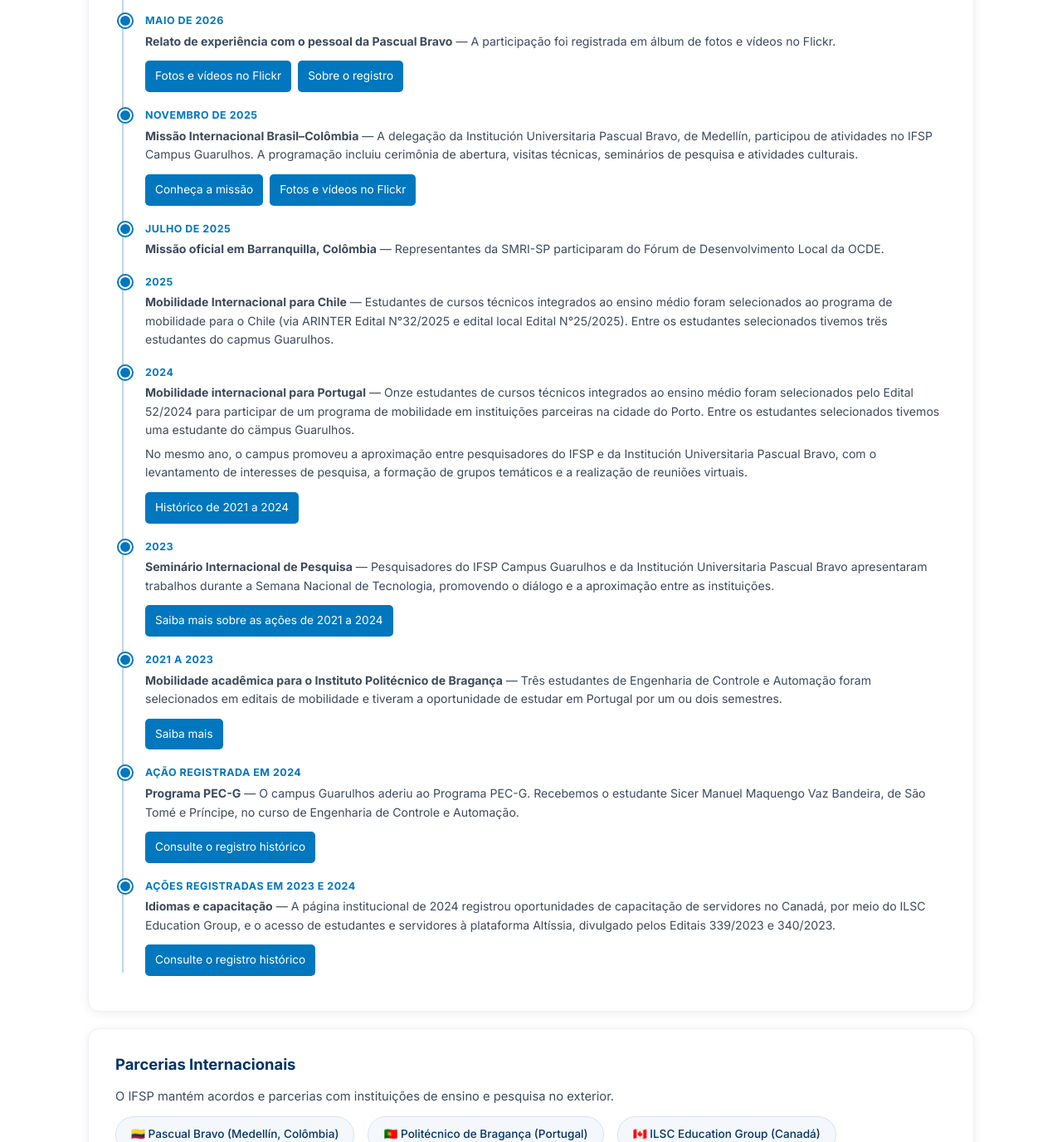
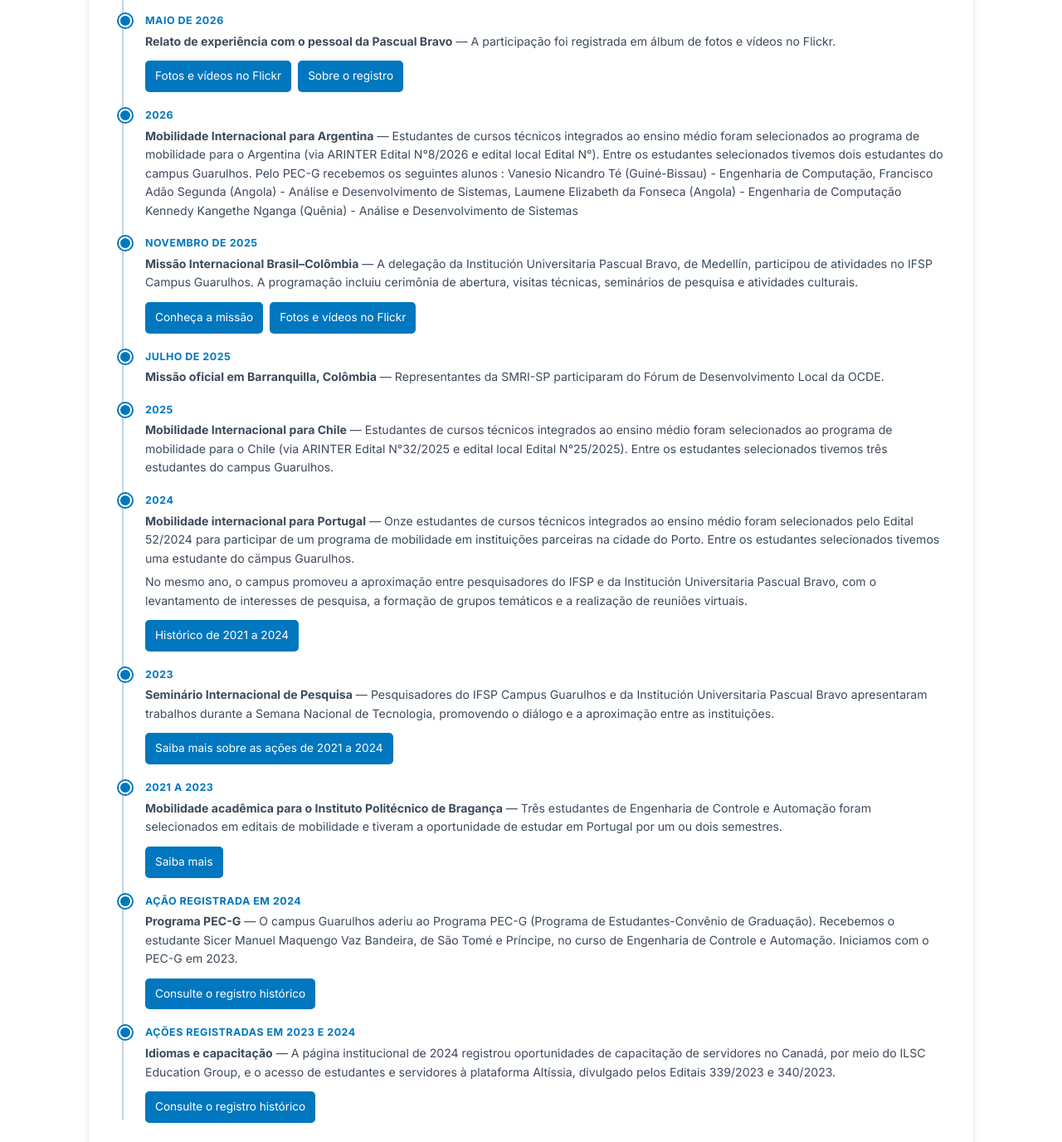
Before and after one commit to ahand60/acoes, a plain HTML site: page index.html in a window 1280 px wide. Shown: the part 1244-2620 px from the top of the page at 83% size. Drawn offline with Linux system fonts and the light colour scheme.

Commit message:
Update index.html

```diff
--- a/index.html
+++ b/index.html
@@ -362,6 +362,23 @@
       </p>
     </div>
 
+<div class="ri-timeline-item">
+      <span class="data">2026</span>
+
+      <p>
+        <strong>Mobilidade Internacional para Argentina</strong> —
+        Estudantes de cursos técnicos integrados ao ensino médio foram selecionados ao
+		  programa de mobilidade para o Argentina (via ARINTER Edital N°8/2026 e edital local
+		  Edital N°). Entre os estudantes selecionados tivemos dois estudantes do campus Guarulhos.
+
+		  Pelo PEC-G recebemos os seguintes alunos :
+		  Vanesio Nicandro Té (Guiné-Bissau) - Engenharia de Computação,
+		  Francisco Adão Segunda (Angola) - Análise e Desenvolvimento de Sistemas,
+		  Laumene Elizabeth da Fonseca (Angola) - Engenharia de Computação
+		  Kennedy Kangethe Nganga (Quênia) - Análise e Desenvolvimento de Sistemas
+      </p>
+    </div>
+
 
     <div class="ri-timeline-item">
       <span class="data">Novembro de 2025</span>
@@ -407,7 +424,7 @@
         <strong>Mobilidade Internacional para Chile</strong> —
         Estudantes de cursos técnicos integrados ao ensino médio foram selecionados ao
 		  programa de mobilidade para o Chile (via ARINTER Edital N°32/2025 e edital local
-		  Edital N°25/2025). Entre os estudantes selecionados tivemos trës estudantes do capmus Guarulhos.
+		  Edital N°25/2025). Entre os estudantes selecionados tivemos três estudantes do campus Guarulhos.
       </p>
     </div>
 
@@ -482,9 +499,10 @@
 
       <p>
         <strong>Programa PEC-G</strong> —
-        O campus Guarulhos aderiu ao Programa PEC-G. Recebemos o estudante
+        O campus Guarulhos aderiu ao Programa PEC-G (Programa de Estudantes-Convênio de Graduação).
+		  Recebemos o estudante
         Sicer Manuel Maquengo Vaz Bandeira, de São Tomé e Príncipe,
-        no curso de Engenharia de Controle e Automação.
+        no curso de Engenharia de Controle e Automação. Iniciamos com o PEC-G em 2023.
       </p>
 
       <p class="ri-links">
```
